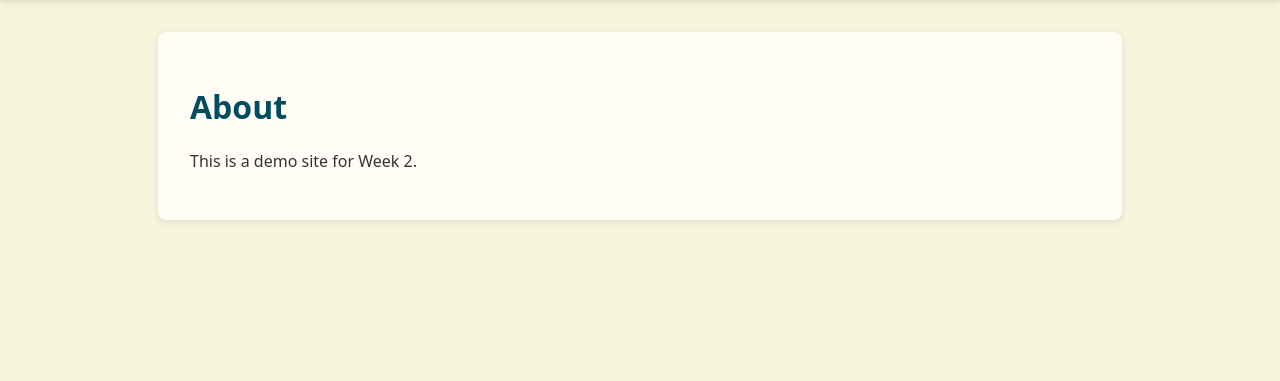
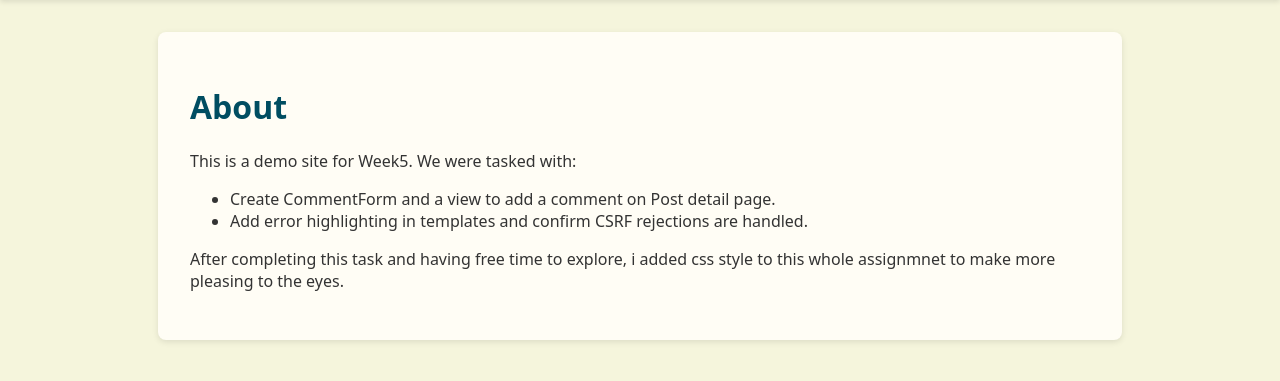
Before and after one commit to APOLLOTRAVISDULNUAN/it373-week5, a Django app: page /about/ in a window 1280 px wide. Shown: the part 54-435 px from the top of the page. Run offline with Django 5.2, Linux system fonts and the light colour scheme.

Commit message:
added new info in about.html and replace the image with other image i want to show

```diff
--- a/pages/templates/about.html
+++ b/pages/templates/about.html
@@ -2,5 +2,10 @@
 {% block title %}{{ title }}{% endblock %}
 {% block content %}
  <h1>About</h1>
- <p>This is a demo site for Week 2.</p>
+ <p>This is a demo site for Week5. We were tasked with:</p>
+ <ul>
+    <li>Create CommentForm and a view to add a comment on Post detail page.</li>
+    <li>Add error highlighting in templates and confirm CSRF rejections are handled.</li>
+ </ul>
+ <p>After completing this task and having free time to explore, i added css style to this whole assignmnet to make more pleasing to the eyes.</p>
 {% endblock %}
--- a/pages/templates/home.html
+++ b/pages/templates/home.html
@@ -1,12 +1,12 @@
 {% extends 'base.html' %}
 {% block title %}{{ title }}{% endblock %}
 {% block content %}
- <h1>Welcome</h1>
+ <h1>Welcome Visitors</h1>
  <ul>
  {% for f in features %}
  <li>{{ f }}</li>
  {% endfor %}
  </ul>
  <hr>
- <p>Lorem ipsum dolor sit amet consectetur adipisicing elit. Eos nemo obcaecati iusto molestiae accusamus repellat sit dolores ducimus inventore itaque quas excepturi sequi, dolorum aperiam qui soluta incidunt facilis repellendus.</p>
+ <p>This is my Homepage for my WebSys Assignment</p>
 {% endblock %}
```
Also changed, not shown: pages/static/img/img1.jpg, pages/static/img/img2.jpg, 1 other file.
